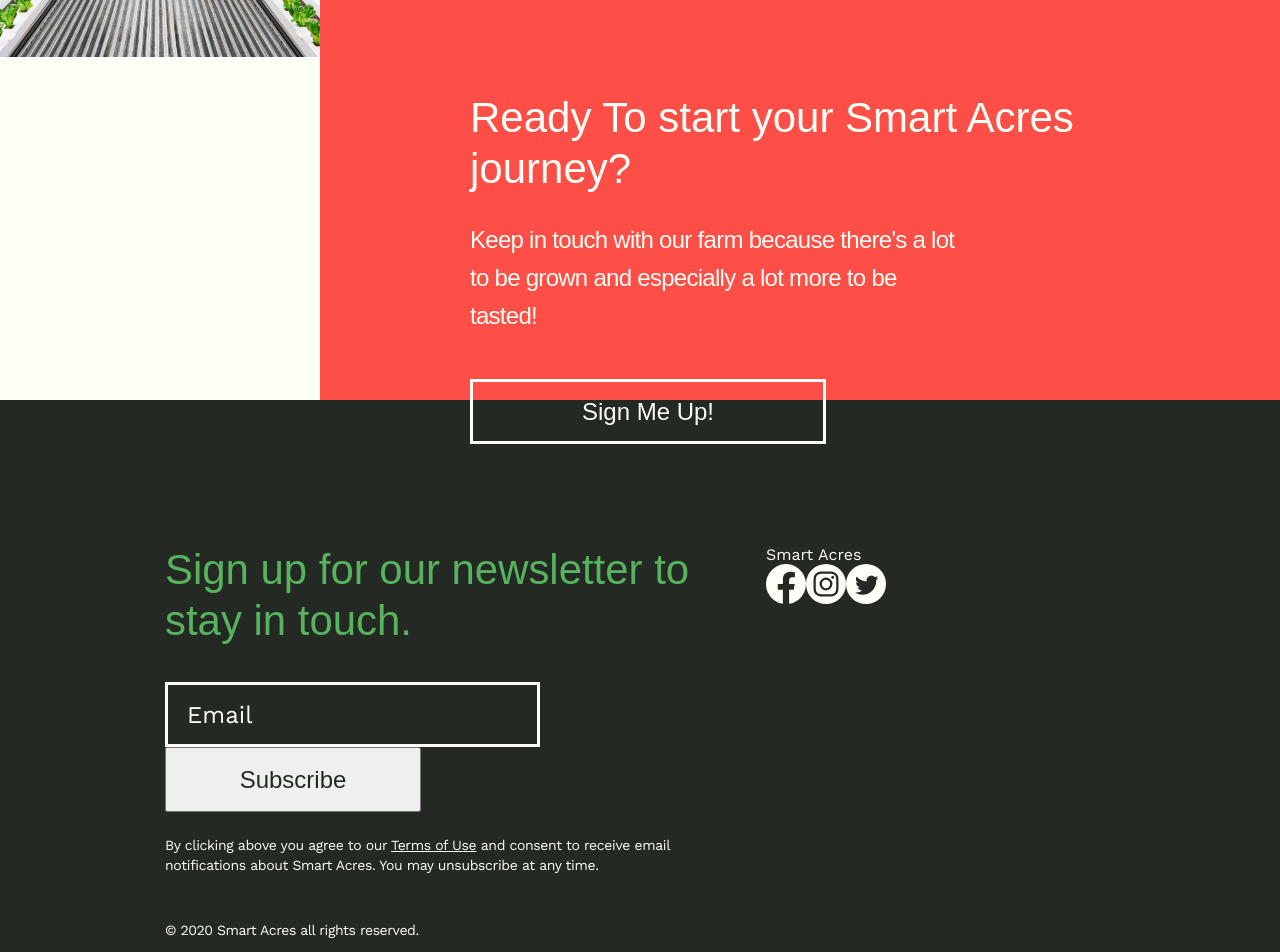
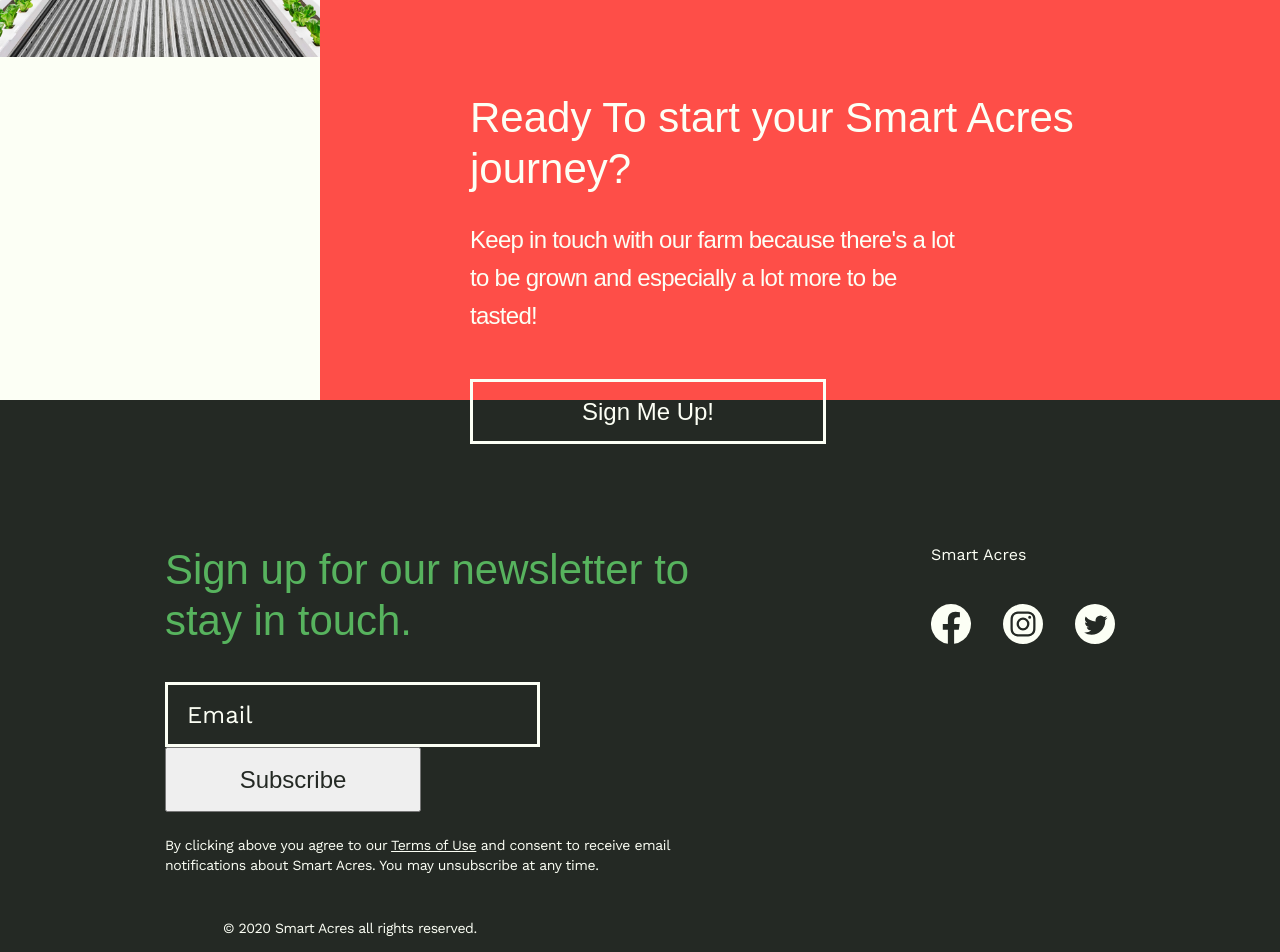
Before and after one commit to JuanTValdez/smart_acres, a React (Create React App) app: page / in a window 1280 px wide. Shown: the top 952 px of the page. Built offline with nearby package versions, Linux system fonts and the light colour scheme; a web font is replaced by a local one.

Commit message:
Styling media links

```diff
--- a/src/styles/Footer.css
+++ b/src/styles/Footer.css
@@ -62,7 +62,7 @@
 /* Bottom Footer */
 
 .footer-bottom {
-	padding: 145px 165px 135px;
+	padding: 145px 165px 135px 165px;
 	background-color: var(--charcoal);
 }
 
@@ -90,7 +90,7 @@
 .subscribe,
 .media {
 	grid-row: 2/2;
-	height: 50vh;
+	/* height: 50vh; */
 }
 
 .terms-of-use {
@@ -99,6 +99,7 @@
 
 .copyright {
 	width: 601px;
+	padding: 16px 54px 17px 58px;
 	height: 36px;
 	/* margin: 40px 666px 0 0; */
 	font-size: 0.88rem;
@@ -144,8 +145,20 @@
 .txt-4 {
 	width: 510px;
 	height: 65px;
-	margin: 23px 0px 18px 0;
+	margin: 23px 0px 0px 0;
 	font-size: 0.875rem;
 	line-height: 1.43;
 	letter-spacing: -0.35px;
 }
+
+.media {
+	margin-left: auto;
+}
+.media-links {
+	display: flex;
+	min-width: 10vw;
+	min-height: 15vh;
+	align-content: space-evenly;
+	gap: 2rem;
+	/* margin-left: auto; */
+}
```
